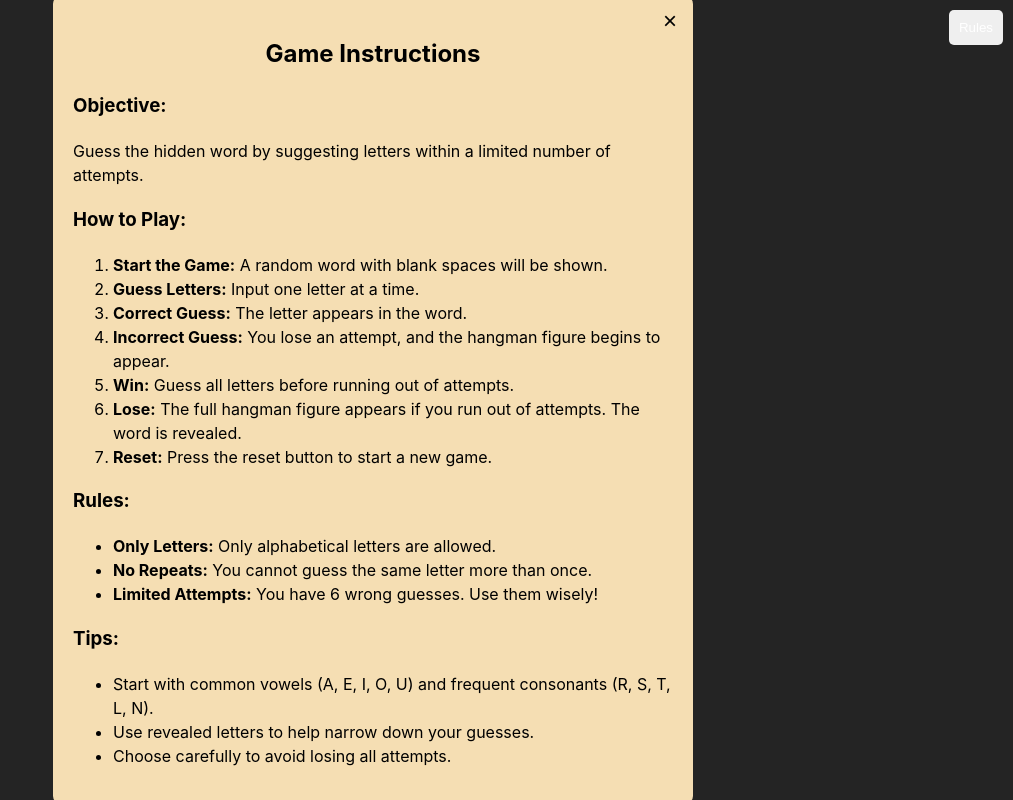
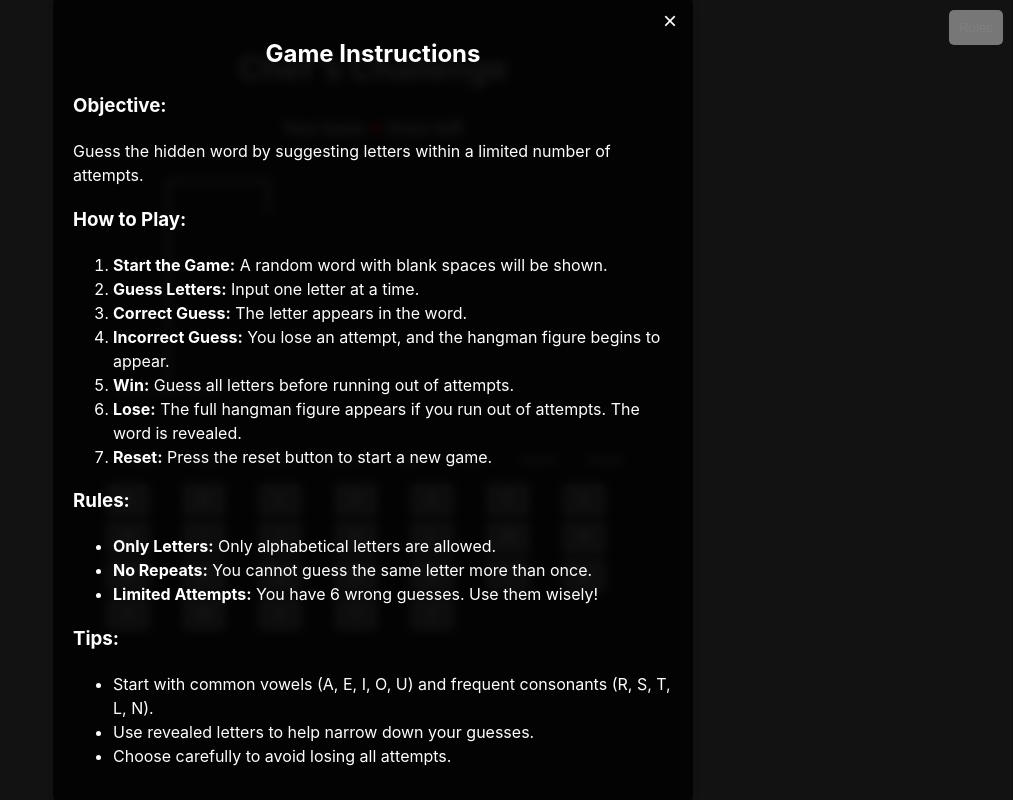
Before and after one commit to mahanshAdtiya/Chef-Challeneg, a React (Vite) app: page / in a window 1280 px wide. Both pictures are taken after a click on the button "Rules". Shown: the whole page, without its empty margins (267-1280 px from the left). Built offline with nearby package versions, Linux system fonts and the light colour scheme.

Commit message:
rules component css improved

```diff
--- a/src/App.jsx
+++ b/src/App.jsx
@@ -50,8 +50,12 @@ function App() {
 
   const game = (
     <div className="game">
+      <div>
         <DisplayBoard word={word.word} guessedWord={guessedWord} />
+      </div>
+      <div>
         <Input getInput={getInput} />
+      </div>
     </div>
   );
 
@@ -64,9 +68,14 @@ function App() {
   );
 
   return (
+    <>
       <div className="hangman-container">
-      <div>
+        <div className={`content ${showRules ? "blurred" : ""}`}>
           <Header attempts={MAX_WRONG_GUESSES - wrongGuesses} />
+          <Man className="man-fixed" wrongGuesses={wrongGuesses} />
+          {winnerOrLoser}
+        </div>
+      </div>
       <button className="rules-btn" onClick={handleClick}>
         Rules
       </button>
@@ -80,10 +89,7 @@ function App() {
           </div>
         </div>
       )}
-        <Man wrongGuesses={wrongGuesses} />
-        {winnerOrLoser}
-      </div>
-    </div>
+    </>
   );
 }
 
--- a/src/Components/DisplayBoard.jsx
+++ b/src/Components/DisplayBoard.jsx
@@ -10,7 +10,7 @@ const DisplayBoard = ({ word, guessedWord }) => {
     <div className="display-board-container">
       {word.split("").map((letter, index) => (
         <span key={index} className="display-board-letter">
-          {guessedWord.has(letter) ? letter : EMPTY}
+          {guessedWord.has(letter) ? letter.toUpperCase() : EMPTY}
         </span>
       ))}
     </div>
--- a/src/assets/sass/base.scss
+++ b/src/assets/sass/base.scss
@@ -7,9 +7,19 @@
   align-items: center;
   height: 80vh;
   width: 100%;
+  position: relative;
+
+  .content {
+    transition: filter 0.3s ease-in-out;
+
+    &.blurred {
+      filter: blur(5px);
+    }
+  }
+}
 
 .rules-btn {
-    position: absolute;
+  position: fixed;
   top: 10px;
   right: 10px;
   color: white;
@@ -25,22 +35,23 @@
   left: 0;
   width: 100%;
   height: 100%;
-    background: transparent;
+  background: rgba(0, 0, 0, 0.5);
   display: flex;
   justify-content: center;
   align-items: center;
-    z-index: 1000; /* Ensure it appears on top of everything else */
+  z-index: 1000;
 
   .modal {
-      background: wheat;
+    background: rgba(0, 0, 0, 0.8);
     border-radius: 8px;
     padding: 20px;
     width: 80%;
     max-width: 600px;
     position: relative;
+    box-shadow: 0 2px 10px rgba(0, 0, 0, 0.1);
 
     .close-btn {
-        color: black;
+      color: white;
       position: absolute;
       top: 10px;
       right: 10px;
@@ -51,8 +62,7 @@
     }
 
     .close-btn:hover {
-        color: black;
+      color: darkred;
     }
   }
 }
-}
--- a/src/assets/sass/components/_displayBoard.scss
+++ b/src/assets/sass/components/_displayBoard.scss
@@ -6,6 +6,8 @@
 
   .display-board-letter {
     padding: 1rem;
+    font-weight: bolder;
+    font-size: 1.5rem;
   }
 }
 
--- a/src/assets/sass/components/_keyboard.scss
+++ b/src/assets/sass/components/_keyboard.scss
@@ -1,7 +1,6 @@
 .keyboard-container {
   display: grid;
   grid-template-columns: repeat(7, 1fr);
-
   grid-column-gap: 2px;
   grid-row-gap: 5px;
 }
--- a/src/assets/sass/components/_keyboardButton.scss
+++ b/src/assets/sass/components/_keyboardButton.scss
@@ -3,8 +3,14 @@
   border: 2px solid white;
   border-radius: 3px;
   color: white;
-  height: 20px;
-  width: 30px;
+  height: 30px;
+  width: 40px;
+  font-size: 1rem;
+  font-weight: bold;
+  cursor: pointer;
+  transition: background-color 0.3s;
+  padding: auto;
+  margin-bottom: 3px;
 }
 
 .keyboard-button:hover {
--- a/src/assets/sass/components/_rules.scss
+++ b/src/assets/sass/components/_rules.scss
@@ -1,5 +1,6 @@
 .rules-container {
-  color: black;
+  color: white;
+  background: transparent;
 
   .instruction-heading {
     text-align: center;
```
Lines whose indentation alone changed are shown as unchanged.
